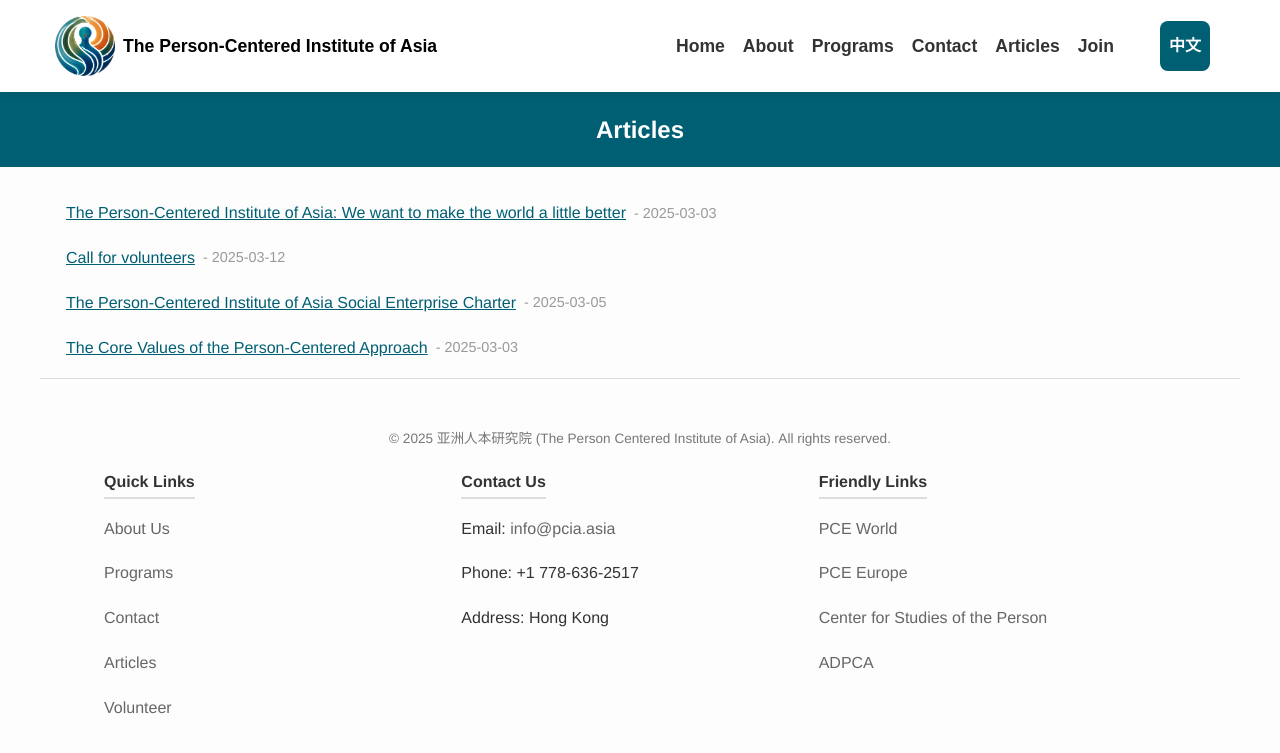
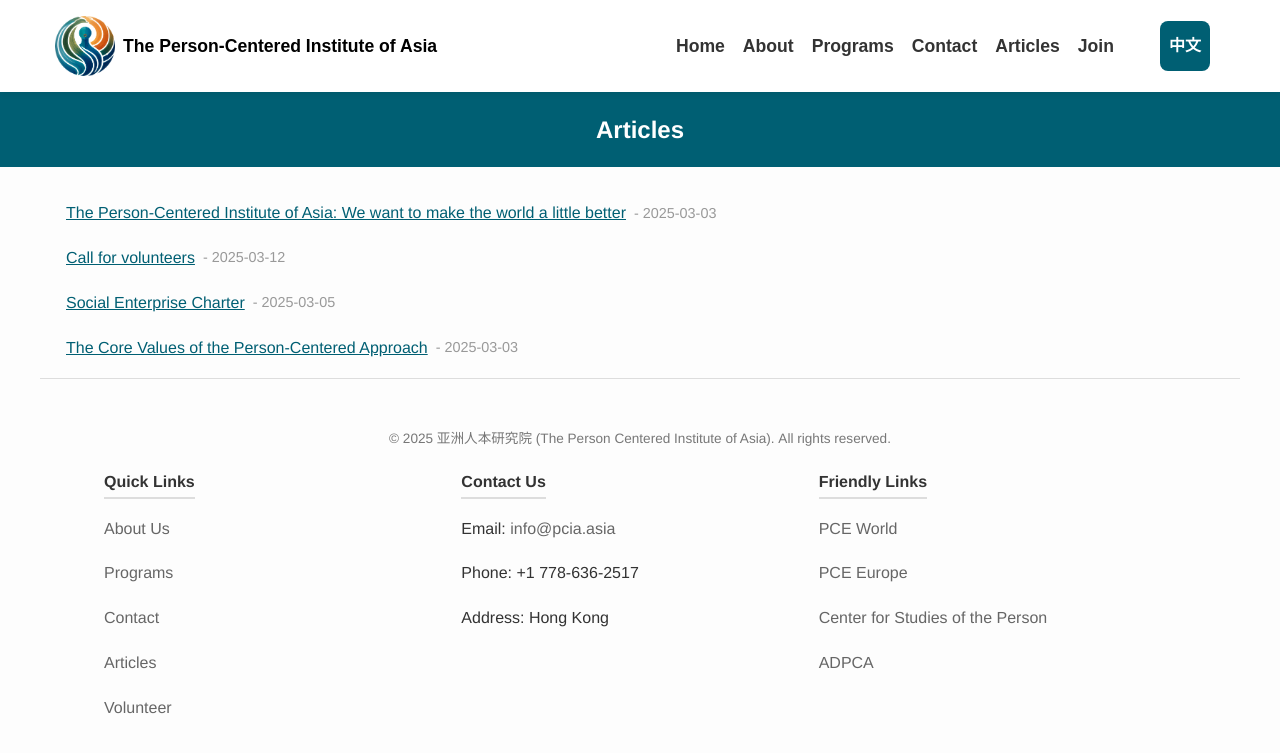
Before and after one commit to YeeLiu611/YeeLiu611, a Jekyll site: the page built from en/blog.md, in a window 1280 px wide. Shown: the top 753 px of the page. Built offline with Jekyll 4.4.1, drawn with Linux system fonts in a browser that asks for light colours; a script that is not in the unit is left out.

Commit message:
Update 博客文章（英文） “2025-03-04-charter”

```diff
--- a/_blog_en/2025-03-04-charter.md
+++ b/_blog_en/2025-03-04-charter.md
@@ -3,7 +3,7 @@
 lang: en
 date: 2025-03-04T19:09:14.298Z
 title: charter
-title_en: The Person-Centered Institute of Asia Social Enterprise Charter
+title_en: Social Enterprise Charter
 ---
 # The Person-Centered Institute of Asia Social Enterprise Charter
 
```
